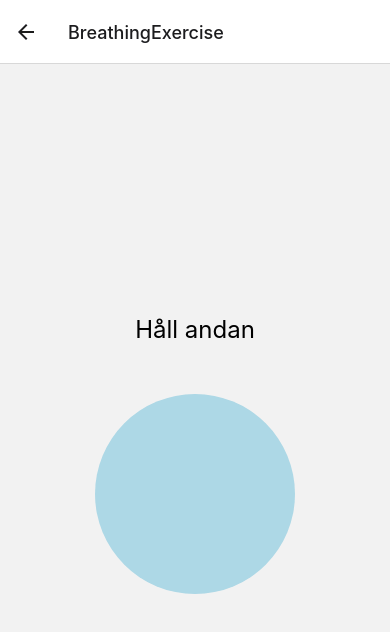
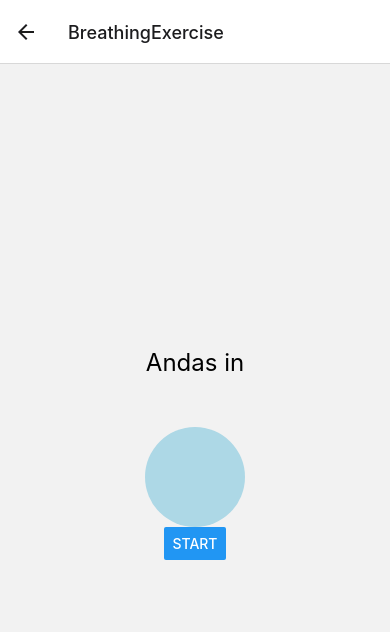
Before and after one commit to cathrinebjornberg/React-Native-Assignment1, a React Native app: screen /BreathingExercise in a window 390 px wide. Shown: the top 632 px of the page. Built offline with nearby package versions, Linux system fonts and the light colour scheme.

Commit message:
animation bg works

```diff
--- a/screen/BreathingExercise.tsx
+++ b/screen/BreathingExercise.tsx
@@ -1,7 +1,7 @@
 import { NativeStackScreenProps } from "@react-navigation/native-stack";
 import * as Haptics from "expo-haptics";
 import React, { useEffect, useRef, useState } from "react";
-import { Animated, StyleSheet, Text, View } from "react-native";
+import { Animated, Button, StyleSheet, Text, View } from "react-native";
 import { RootStackParamList } from "../App";
 
 type Props = NativeStackScreenProps<RootStackParamList, "BreathingExercise">;
@@ -9,6 +9,7 @@ type Props = NativeStackScreenProps<RootStackParamList, "BreathingExercise">;
 export default function BreathingExercise({ navigation }: Props) {
   const animation = useRef(new Animated.Value(1)).current;
   const [breathPhase, setBreathPhase] = useState("Andas in");
+  const [isRunning, setIsRunning] = useState(false);
 
   const breathTimes = {
     inhale: 4000,
@@ -18,18 +19,16 @@ export default function BreathingExercise({ navigation }: Props) {
   };
 
   useEffect(() => {
+    if (isRunning) {
       const phases = ["Andas in", "Håll andan", "Andas ut", "Håll andan"];
       let cycleIndex = 0;
 
       const startBreathingCycle = () => {
         setBreathPhase(phases[cycleIndex]);
 
-      // Haptics.impactAsync(Haptics.ImpactFeedbackStyle.Medium);
-
         switch (cycleIndex) {
           case 0:
             Haptics.impactAsync(Haptics.ImpactFeedbackStyle.Medium);
-
             animation.setValue(1);
             animateBall(1, 2, breathTimes.inhale, () => {
               cycleIndex++;
@@ -76,9 +75,14 @@ export default function BreathingExercise({ navigation }: Props) {
       };
 
       startBreathingCycle();
+    } else {
+      animation.stopAnimation();
+    }
 
-    return () => {};
-  }, []);
+    return () => {
+      animation.stopAnimation();
+    };
+  }, [isRunning]);
 
   const animateBall = (
     fromSize: number,
@@ -106,6 +110,10 @@ export default function BreathingExercise({ navigation }: Props) {
       <Animated.View
         style={[styles.ball, { width: ballSize, height: ballSize }]}
       />
+      <Button
+        title={isRunning ? "Stop" : "Start"}
+        onPress={() => setIsRunning(!isRunning)}
+      />
     </View>
   );
 }
```
Lines whose indentation alone changed are shown as unchanged.
